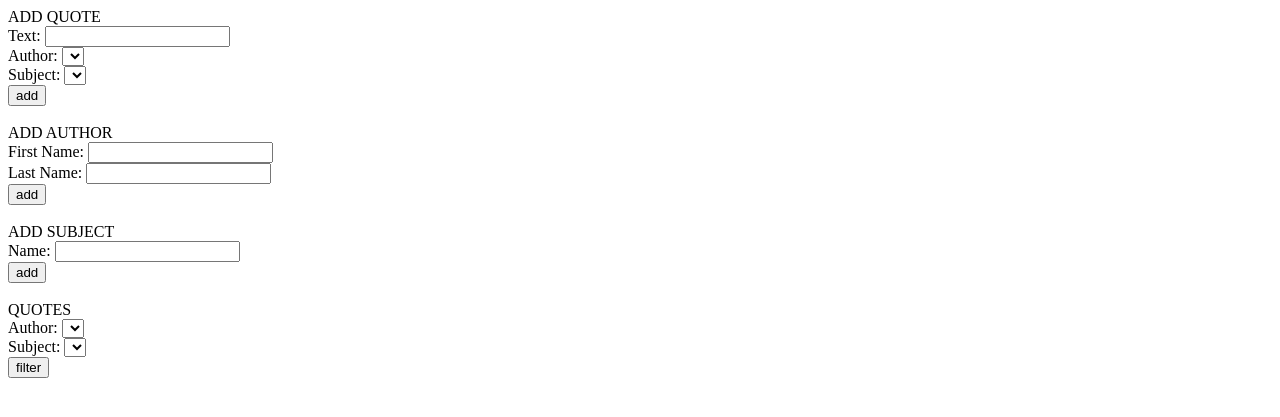
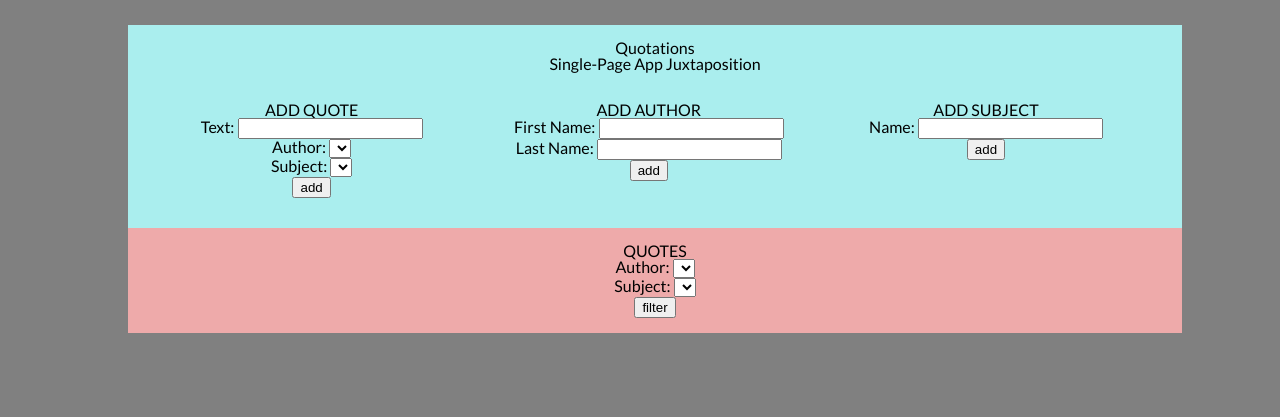
Before and after one commit to seanhelvey/Quotations, a Django app: page / in a window 1280 px wide. Shown: the top 417 px of the page. Run offline with Django 3.2, Linux system fonts and the light colour scheme; lists and menus that the app fills with data are empty.

```diff
--- a/quotationsAPI/frontend/templates/index.html
+++ b/quotationsAPI/frontend/templates/index.html
@@ -2,10 +2,17 @@
 <!DOCTYPE html>
 <html>
 <head>
-    <title>Erhmagerd</title>
+    <title>Quotations</title>
+    <link rel="stylesheet" href="{% static 'quotationsAPI/css/reset.css' %}"/>
+    <link rel="stylesheet" href="{% static 'quotationsAPI/css/global.css' %}"/>
 </head>
 <body>
 
+<div class="wrapper">
+<section class="container">
+<h1>Quotations</h1>
+<h2>Single-Page App Juxtaposition</h2>
+<section class="column">
 ADD QUOTE
 <form action="/quotations/" method="post" id="quote_form">
     {% csrf_token %}
@@ -16,8 +23,9 @@ ADD QUOTE
     </select><br/>
     <input type="submit" name="add" value="add">
 </form>
-<br />
+</section>
 
+<section class="column">
 ADD AUTHOR
 <form action="/authors/" method="post" id="author_form">
     {% csrf_token %}
@@ -25,16 +33,19 @@ ADD AUTHOR
     Last Name: <input type="text" name="last_name"><br />
     <input type="submit" name="add" value="add">
 </form>
-<br />
+</section>
 
+<section class="column">
 ADD SUBJECT
 <form action="/subjects/" method="post" id="subject_form">
     {% csrf_token %}
     Name: <input type="text" name="name"><br />
     <input type="submit" name="add" value="add">
 </form>
-<br />
+</section>
+</section>
 
+<section class="quotecontainer">
 QUOTES
 <form action="/quotations/" method="get" id="quote_select_form">
     {% csrf_token %}
@@ -44,8 +55,8 @@ QUOTES
     </select><br/>
     <input type="submit" name="filter" value="filter">
 </form>
-<div class="container">
 <ul id="quotelist"></ul>
+</section>
 </div>
 
 <script src="{% static 'quotationsAPI/js/jquery-1.11.1.min.js' %}"></script>
--- a/quotationsAPI/quotations/views.py
+++ b/quotationsAPI/quotations/views.py
@@ -1,6 +1,5 @@
 from django.contrib.auth.models import User, Group
 from rest_framework import viewsets
-from rest_framework.decorators import action
 from rest_framework.response import Response
 
 from quotations.serializers import UserSerializer, GroupSerializer
@@ -69,7 +68,7 @@ class SubjectViewSet(viewsets.ModelViewSet):
             subject = self.request.DATA.get('name', '1')
             subject_qs = Subject.objects.get(pk=subject)
 
-            return_qs = subject_qs.quotes.add(quote_qs)
+            subject_qs.quotes.add(quote_qs)
             return Response({"message":"quote added to subject"})
         else:
             Subject.objects.create(name=request.DATA.get('name')) #not getting name
--- a/quotationsAPI/static_content/static/quotationsAPI/css/global.css
+++ b/quotationsAPI/static_content/static/quotationsAPI/css/global.css
@@ -3,20 +3,55 @@
 body {
     padding-top: 10px;
     font-family: 'Lato', sans-serif;
+    background-color: grey;
 }
 
 h1, h2, h3, h4, h5, h6 {
-    font-family: 'Bree Serif', serif;
+    font-family: 'Lato', sans-serif;
+    text-align: center;
 }
+
+h2 {
+    margin-bottom: 15px;
+}
+
+.wrapper {
+    width: 100%; /* RWD */
+    margin: 0 auto;
+    padding: 15px;
+    text-align: center;
+    border-style: solid;
+    border-width: 0px;
+    border-color: black;
+    display: inline-block;
+}
+
 
 .container {
     width: 90%; /* RWD */
     max-width: 1024px;
     margin: 0 auto;
+    padding: 15px;
     text-align: center;
-    border-style: solid;
+/*    border-style: solid;
     border-width: 2px;
-    border-color: black;
+    border-color: black;  */
+    display: inline-block;
+    background-color: #AAEEEE;
+}
+
+.quotecontainer {
+    width: 90%; /* RWD */
+    max-width: 1024px;
+    margin: 0 auto;
+    padding: 15px;
+    text-align: center;
+/*    border-style: solid;
+    border-width: 2px;
+    border-color: black;  */
+    display: inline-block;
+    background-color: white;
+    background-color: #EEAAAA;
 }
 
 a {
@@ -75,18 +110,6 @@ a {
 
 /* iPad */
 @media screen and (max-width: 1024px) {
-/*    body {
-        background: lime;
-    }*/
-    .container {width: 80%;}
-    .column {width: 25%;}
-}
-
-/* iPhone */
-@media screen and (max-width: 480px) {
-/*    body {
-        background: red;
-    }*/
     .container {width: 90%;}  /* to avoid wrapping */
     .column {width: 80%; float: none; margin: 0 auto;}
     #hero {height: 300px; background-size: contain;}
```
